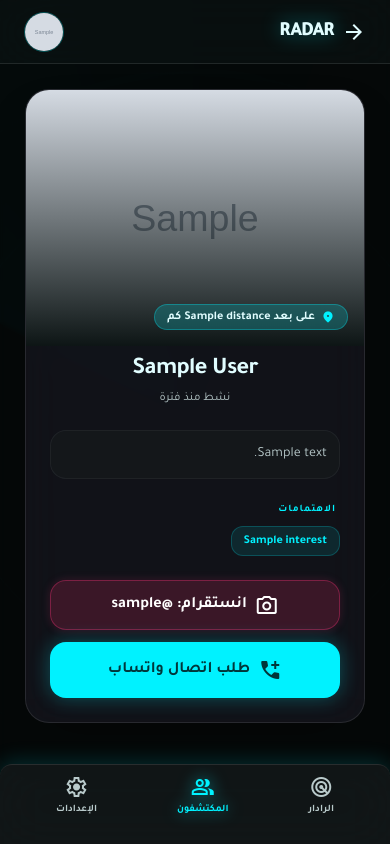
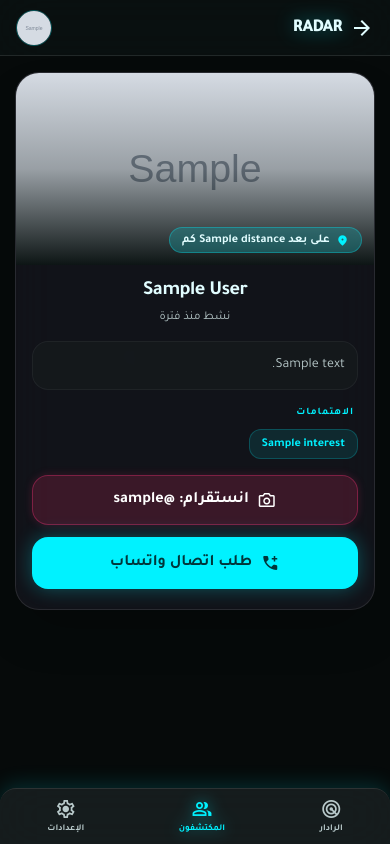
Before and after one commit to aliyaseenhasn-hue/Only, a Django app: template api/templates/user_profile.html in a window 390 px wide. Run offline with Django 4.2, Linux system fonts and the light colour scheme; the template is opened without the code that fills it: most values are stand-ins (such as "Sample title", 1, 10 or a date in 2020); grey boxes marked "Sample" are stand-in pictures; some libraries are stand-ins or nearby versions.

Commit message:
تحسين ملاءمة صفحة user_profile للموبايل
- إصلاح ظهور أزرار التواصل خلف شريط التنقل
- دعم safe-area لشاشات iPhone
- تحسين الأحجام والمسافات على الموبايل
- تعطيل تمرير خريطة Leaflet لمنع التعارض

```diff
--- a/api/templates/user_profile.html
+++ b/api/templates/user_profile.html
@@ -2,7 +2,7 @@
 <html class="dark" lang="ar" dir="rtl">
 <head>
     <meta charset="utf-8"/>
-    <meta content="width=device-width, initial-scale=1.0" name="viewport"/>
+    <meta content="width=device-width, initial-scale=1.0, viewport-fit=cover" name="viewport"/>
     <title>Radar - {{ target_profile.display_name }}</title>
     <script src="https://cdn.tailwindcss.com?plugins=forms,container-queries"></script>
     <link href="https://fonts.googleapis.com/css2?family=Tajawal:wght@400;500;700;800;900&family=Geist:wght@400;500;600&display=swap" rel="stylesheet"/>
@@ -12,6 +12,7 @@
     <style>
         * { font-family: 'Tajawal', 'Geist', sans-serif; }
         body { background-color: #0d1515; color: #dce4e4; }
+
         .glass-card {
             background: rgba(26, 26, 36, 0.6);
             backdrop-filter: blur(20px);
@@ -29,7 +30,7 @@
             animation: radar-sweep 8s linear infinite;
         }
         #mini-map {
-            height: 200px;
+            height: 160px;
             width: 100%;
             border-radius: 1rem;
             z-index: 10;
@@ -37,6 +38,17 @@
         }
         .leaflet-container {
             filter: invert(100%) hue-rotate(180deg) brightness(95%) contrast(90%);
+        }
+
+        /* تمرير سلس على iOS */
+        main {
+            -webkit-overflow-scrolling: touch;
+            overscroll-behavior-y: contain;
+        }
+
+        /* منع الحركة الزائدة على الخلفية في الموبايل */
+        @media (max-width: 640px) {
+            .bg-circle-lg { display: none; }
         }
     </style>
     <script id="tailwind-config">
@@ -58,51 +70,65 @@
         }
     </script>
 </head>
-<body class="flex flex-col min-h-screen">
+
+<!-- padding-top للهيدر الثابت، padding-bottom لشريط التنقل + safe area -->
+<body class="flex flex-col min-h-screen" style="padding-top: env(safe-area-inset-top);">
+
     <!-- TopAppBar -->
-    <header class="bg-surface/60 backdrop-blur-xl border-b border-white/10 docked full-width top-0 z-50 flex justify-between items-center px-6 h-16 w-full fixed">
+    <header class="bg-surface/60 backdrop-blur-xl border-b border-white/10 top-0 z-50 flex justify-between items-center px-4 sm:px-6 h-14 sm:h-16 w-full fixed">
         <div class="flex items-center gap-2">
             <a href="javascript:history.back()" class="material-symbols-outlined text-primary hover:text-primary-container transition-colors">arrow_forward</a>
-            <h1 class="text-xl font-black text-primary drop-shadow-[0_0_10px_rgba(0,242,255,0.4)] tracking-tighter">RADAR</h1>
+            <h1 class="text-lg sm:text-xl font-black text-primary drop-shadow-[0_0_10px_rgba(0,242,255,0.4)] tracking-tighter">RADAR</h1>
         </div>
-        <div class="w-10 h-10 rounded-full border border-primary-container/30 overflow-hidden hover:opacity-80 transition-opacity cursor-pointer">
+        <div class="w-9 h-9 sm:w-10 sm:h-10 rounded-full border border-primary-container/30 overflow-hidden hover:opacity-80 transition-opacity cursor-pointer">
             <img class="w-full h-full object-cover" src="{% if target_profile.avatar %}{{ target_profile.avatar.url }}{% else %}{{ target_profile.avatar_url|default:'https://ui-avatars.com/api/?name='|add:target_profile.display_name }}{% endif %}" alt="Avatar">
         </div>
     </header>
 
-    <main class="flex-grow relative flex justify-center overflow-y-auto pt-16" style="padding-bottom: calc(6rem + env(safe-area-inset-bottom)); -webkit-overflow-scrolling: touch;">
-        <!-- Background Radar Animation -->
-        <div class="absolute inset-0 z-0 opacity-40">
+    <!-- Main: block بدلاً من flex لضمان عمل التمرير وpadding-bottom بشكل صحيح -->
+    <main class="flex-grow overflow-y-auto pt-14 sm:pt-16"
+          style="padding-bottom: calc(5.5rem + env(safe-area-inset-bottom));">
+
+        <!-- Wrapper داخلي للتوسيط الأفقي مع خلفية الرادار -->
+        <div class="relative min-h-full flex flex-col items-center">
+
+            <!-- خلفية الرادار المتحركة -->
+            <div class="fixed inset-0 z-0 opacity-30 pointer-events-none">
                 <div class="absolute inset-0 flex items-center justify-center">
-                <div class="absolute w-[300px] h-[300px] border border-primary-container/20 rounded-full"></div>
-                <div class="absolute w-[500px] h-[500px] border border-primary-container/15 rounded-full"></div>
-                <div class="absolute w-[700px] h-[700px] border border-primary-container/10 rounded-full"></div>
-                <div class="absolute w-[900px] h-[900px] rounded-full radar-sweep"></div>
+                    <div class="absolute w-[200px] h-[200px] sm:w-[300px] sm:h-[300px] border border-primary-container/20 rounded-full"></div>
+                    <div class="absolute w-[340px] h-[340px] sm:w-[500px] sm:h-[500px] border border-primary-container/15 rounded-full bg-circle-lg"></div>
+                    <div class="hidden sm:block absolute w-[700px] h-[700px] border border-primary-container/10 rounded-full"></div>
+                    <div class="absolute w-[260px] h-[260px] sm:w-[400px] sm:h-[400px] rounded-full radar-sweep"></div>
                 </div>
             </div>
 
-        <!-- Dimming Overlay -->
-        <div class="absolute inset-0 bg-black/60 z-10 backdrop-blur-[2px]"></div>
+            <!-- طبقة التعتيم -->
+            <div class="fixed inset-0 bg-black/50 z-0 pointer-events-none"></div>
 
-        <!-- Profile Card -->
-        <div class="relative z-20 w-full max-w-[340px] glass-card rounded-3xl overflow-hidden shadow-2xl animate-in fade-in zoom-in duration-300 my-auto">
-            <!-- Profile Photo Header -->
-            <div class="relative h-64 overflow-hidden">
-                <img class="w-full h-full object-cover" src="{% if target_profile.avatar %}{{ target_profile.avatar.url }}{% else %}{{ target_profile.avatar_url|default:'https://ui-avatars.com/api/?name='|add:target_profile.display_name }}{% endif %}" alt="{{ target_profile.display_name }}">
-                <div class="absolute inset-0 bg-gradient-to-t from-surface to-transparent"></div>
-                <!-- Distance Badge -->
+            <!-- بطاقة الملف الشخصي -->
+            <div class="relative z-10 w-full max-w-sm mx-auto mt-4 mb-4 px-3 sm:px-0">
+                <div class="glass-card rounded-3xl overflow-hidden shadow-2xl">
+
+                    <!-- صورة الغلاف -->
+                    <div class="relative h-48 sm:h-64 overflow-hidden">
+                        <img class="w-full h-full object-cover"
+                             src="{% if target_profile.avatar %}{{ target_profile.avatar.url }}{% else %}{{ target_profile.avatar_url|default:'https://ui-avatars.com/api/?name='|add:target_profile.display_name }}{% endif %}"
+                             alt="{{ target_profile.display_name }}">
+                        <div class="absolute inset-0 bg-gradient-to-t from-surface via-surface/30 to-transparent"></div>
                         {% if distance %}
-                <div class="absolute bottom-4 right-4 bg-primary-container/20 backdrop-blur-md px-3 py-1 rounded-full border border-primary-container/30 flex items-center gap-1.5">
-                    <span class="material-symbols-outlined text-[14px] text-primary-container" style="font-variation-settings: 'FILL' 1;">location_on</span>
+                        <div class="absolute bottom-3 right-3 bg-primary-container/20 backdrop-blur-md px-3 py-1 rounded-full border border-primary-container/30 flex items-center gap-1.5">
+                            <span class="material-symbols-outlined text-[13px] text-primary-container" style="font-variation-settings: 'FILL' 1;">location_on</span>
                             <span class="text-xs font-bold text-primary">على بعد {{ distance }} كم</span>
                         </div>
                         {% endif %}
                     </div>
 
-            <!-- Profile Content -->
-            <div class="p-6 pt-2 space-y-6">
+                    <!-- محتوى البروفايل -->
+                    <div class="p-4 sm:p-6 pt-3 space-y-4 sm:space-y-6">
+
+                        <!-- الاسم والحالة -->
                         <div class="text-center">
-                    <h2 class="text-2xl font-bold text-primary tracking-tight">{{ target_profile.display_name }}</h2>
+                            <h2 class="text-xl sm:text-2xl font-bold text-primary tracking-tight">{{ target_profile.display_name }}</h2>
                             {% if target_profile.is_online %}
                                 <p class="text-emerald-400 text-xs mt-1 font-bold flex items-center justify-center gap-1">
                                     <span class="w-1.5 h-1.5 bg-emerald-400 rounded-full animate-pulse"></span>
@@ -113,16 +139,14 @@
                             {% endif %}
                         </div>
 
-                <!-- Bio -->
+                        <!-- السيرة الذاتية -->
                         {% if target_profile.bio %}
                         <div class="bg-surface-container/40 p-3 rounded-2xl border border-white/5">
-                    <p class="text-on-surface-variant text-sm leading-relaxed">
-                        {{ target_profile.bio }}
-                    </p>
+                            <p class="text-on-surface-variant text-sm leading-relaxed">{{ target_profile.bio }}</p>
                         </div>
                         {% endif %}
 
-                <!-- Interests -->
+                        <!-- الاهتمامات -->
                         {% if target_profile.interests_list.all %}
                         <div class="space-y-2">
                             <p class="text-[10px] font-bold text-primary-container uppercase tracking-widest px-1">الاهتمامات</p>
@@ -136,7 +160,7 @@
                         </div>
                         {% endif %}
 
-                <!-- Location Map -->
+                        <!-- الموقع على الخريطة -->
                         {% if target_profile.location_available %}
                         <div class="space-y-2">
                             <div class="flex items-center justify-between px-1">
@@ -147,60 +171,75 @@
                         </div>
                         {% endif %}
 
-                <!-- Actions -->
-                <div class="flex flex-col gap-3">
-                    <!-- Instagram: Always Visible -->
+                        <!-- أزرار التواصل -->
+                        <div class="flex flex-col gap-3 pb-1">
+
+                            <!-- انستقرام: دائماً ظاهر -->
                             {% if target_profile.instagram_handle %}
-                    <a href="https://instagram.com/{{ target_profile.instagram_handle|cut:'@' }}" target="_blank" class="w-full bg-[#E1306C]/20 border border-[#E1306C]/40 text-white font-bold py-3 rounded-2xl hover:bg-[#E1306C]/30 transition-all flex items-center justify-center gap-2 shadow-[0_0_10px_rgba(225,48,108,0.2)]">
-                        <span class="material-symbols-outlined">photo_camera</span>
+                            <a href="https://instagram.com/{{ target_profile.instagram_handle|cut:'@' }}"
+                               target="_blank"
+                               class="w-full bg-[#E1306C]/20 border border-[#E1306C]/40 text-white font-bold py-3 rounded-2xl hover:bg-[#E1306C]/30 active:scale-95 transition-all flex items-center justify-center gap-2 shadow-[0_0_10px_rgba(225,48,108,0.2)]">
+                                <span class="material-symbols-outlined text-[20px]">photo_camera</span>
                                 انستقرام: @{{ target_profile.instagram_handle }}
                             </a>
                             {% endif %}
 
-                    <!-- WhatsApp: Needs Connection -->
+                            <!-- واتساب: يحتاج اتصال -->
                             {% if connection and connection.status == 'ACCEPTED' %}
                                 {% if target_profile.phone_number %}
-                        <a href="https://wa.me/{{ target_profile.phone_number|cut:' ' }}" target="_blank" class="w-full bg-[#25D366]/20 border border-[#25D366]/40 text-[#25D366] font-bold py-3 rounded-2xl hover:bg-[#25D366]/30 transition-all flex items-center justify-center gap-2 shadow-[0_0_10px_rgba(37,211,102,0.2)]">
-                            <span class="material-symbols-outlined">chat</span>
+                                <a href="https://wa.me/{{ target_profile.phone_number|cut:' ' }}"
+                                   target="_blank"
+                                   class="w-full bg-[#25D366]/20 border border-[#25D366]/40 text-[#25D366] font-bold py-3 rounded-2xl hover:bg-[#25D366]/30 active:scale-95 transition-all flex items-center justify-center gap-2 shadow-[0_0_10px_rgba(37,211,102,0.2)]">
+                                    <span class="material-symbols-outlined text-[20px]">chat</span>
                                     تواصل عبر واتساب
                                 </a>
                                 {% endif %}
                                 <button class="w-full bg-emerald-500/20 border border-emerald-500/40 text-emerald-400 font-bold py-3 rounded-2xl cursor-default flex items-center justify-center gap-2">
-                            <span class="material-symbols-outlined">check_circle</span>
+                                    <span class="material-symbols-outlined text-[20px]">check_circle</span>
                                     متصلين (واتساب)
                                 </button>
                             {% elif connection and connection.status == 'PENDING' %}
-                        <button class="w-full bg-white/5 border border-white/10 text-on-surface-variant font-bold py-4 rounded-2xl cursor-default flex items-center justify-center gap-2">
-                            <span class="material-symbols-outlined animate-pulse">hourglass_top</span>
+                                <button class="w-full bg-white/5 border border-white/10 text-on-surface-variant font-bold py-3.5 rounded-2xl cursor-default flex items-center justify-center gap-2">
+                                    <span class="material-symbols-outlined text-[20px] animate-pulse">hourglass_top</span>
                                     بانتظار الموافقة على الواتساب...
                                 </button>
                             {% else %}
                                 <form action="{% url 'send-connection' target_profile.user.id %}" method="POST">
                                     {% csrf_token %}
-                            <button type="submit" class="w-full bg-primary-container text-on-primary font-bold py-4 rounded-2xl neon-glow hover:brightness-110 active:scale-95 transition-all flex items-center justify-center gap-2">
-                                <span class="material-symbols-outlined" style="font-variation-settings: 'FILL' 1;">add_call</span>
+                                    <button type="submit"
+                                            class="w-full bg-primary-container text-on-primary font-bold py-3.5 rounded-2xl neon-glow hover:brightness-110 active:scale-95 transition-all flex items-center justify-center gap-2">
+                                        <span class="material-symbols-outlined text-[20px]" style="font-variation-settings: 'FILL' 1;">add_call</span>
                                         طلب اتصال واتساب
                                     </button>
                                 </form>
                             {% endif %}
+
                         </div>
                     </div>
                 </div>
+            </div>
+            <!-- نهاية البطاقة -->
+
+        </div>
     </main>
 
-    <!-- BottomNavBar -->
-    <nav class="fixed bottom-0 left-0 w-full z-50 bg-surface-container/60 backdrop-blur-xl flex justify-around items-center h-20 px-4 border-t border-white/10 rounded-t-xl shadow-[0_-4px_20px_rgba(0,242,255,0.15)]" style="padding-bottom: calc(1rem + env(safe-area-inset-bottom));">
-        <a class="flex flex-col items-center justify-center text-on-surface-variant hover:text-primary-container transition-all" href="{% url 'radar-dashboard' %}">
-            <span class="material-symbols-outlined">radar</span>
-            <span class="text-[10px] font-bold mt-1">الرادار</span>
+    <!-- شريط التنقل السفلي -->
+    <nav class="fixed bottom-0 left-0 w-full z-50 bg-surface-container/80 backdrop-blur-xl flex justify-around items-center border-t border-white/10 rounded-t-2xl shadow-[0_-4px_20px_rgba(0,242,255,0.15)]"
+         style="height: calc(3.5rem + env(safe-area-inset-bottom)); padding-bottom: env(safe-area-inset-bottom);">
+        <a class="flex flex-col items-center justify-center text-on-surface-variant hover:text-primary-container active:scale-90 transition-all px-4 h-14"
+           href="{% url 'radar-dashboard' %}">
+            <span class="material-symbols-outlined text-[22px]">radar</span>
+            <span class="text-[9px] font-bold mt-0.5">الرادار</span>
         </a>
-        <a class="flex flex-col items-center justify-center text-primary-container drop-shadow-[0_0_8px_rgba(0,242,255,0.6)]" href="{% url 'discovery-page' %}">
-            <span class="material-symbols-outlined">group</span>
-            <span class="text-[10px] font-bold mt-1">المكتشفون</span>
+        <a class="flex flex-col items-center justify-center text-primary-container drop-shadow-[0_0_8px_rgba(0,242,255,0.6)] active:scale-90 transition-all px-4 h-14"
+           href="{% url 'discovery-page' %}">
+            <span class="material-symbols-outlined text-[22px]">group</span>
+            <span class="text-[9px] font-bold mt-0.5">المكتشفون</span>
         </a>
-        <a class="flex flex-col items-center justify-center text-on-surface-variant hover:text-primary-container transition-all" href="{% url 'profile-page' %}">
-            <span class="material-symbols-outlined">settings</span>
-            <span class="text-[10px] font-bold mt-1">الإعدادات</span>
+        <a class="flex flex-col items-center justify-center text-on-surface-variant hover:text-primary-container active:scale-90 transition-all px-4 h-14"
+           href="{% url 'profile-page' %}">
+            <span class="material-symbols-outlined text-[22px]">settings</span>
+            <span class="text-[9px] font-bold mt-0.5">الإعدادات</span>
         </a>
     </nav>
 
@@ -214,7 +253,13 @@
                 center: [lat, lng],
                 zoom: 15,
                 zoomControl: false,
-                attributionControl: false
+                attributionControl: false,
+                dragging: false,
+                touchZoom: false,
+                scrollWheelZoom: false,
+                doubleClickZoom: false,
+                boxZoom: false,
+                tap: false
             });
 
             L.tileLayer('https://{s}.tile.openstreetmap.org/{z}/{x}/{y}.png').addTo(map);
@@ -228,7 +273,6 @@
 
             L.marker([lat, lng], {icon: customIcon}).addTo(map);
 
-            // إضافة دائرة النطاق
             L.circle([lat, lng], {
                 color: '#00f2ff',
                 fillColor: '#00f2ff',
```
Lines whose indentation alone changed are shown as unchanged.
